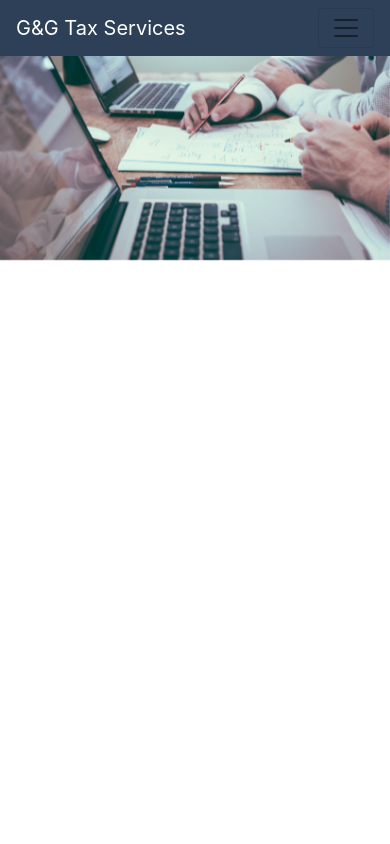
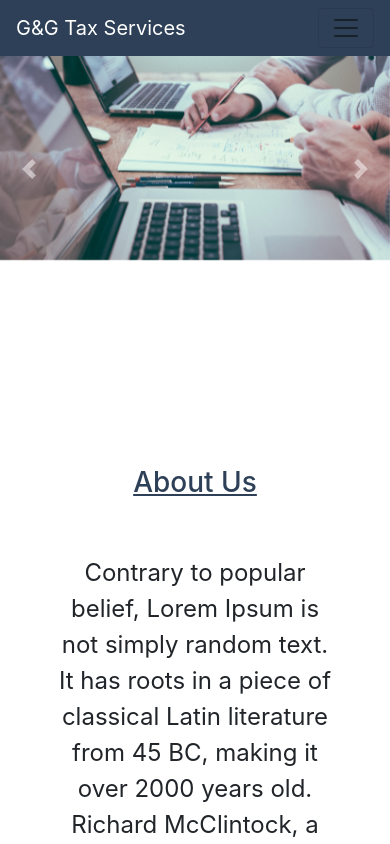
Before and after one commit to Jeffrey-A/g-and-g-tax-services, a React (Create React App) app: page / in a window 390 px wide. Shown: the top 844 px of the page. Built offline with nearby package versions, Linux system fonts and the light colour scheme.

Commit message:
fixed welcome section

```diff
--- a/src/App.css
+++ b/src/App.css
@@ -68,6 +68,10 @@
 @media (max-width: 600px) {
   .nav-item {
     text-align: center;
+  }
+
+  .carousel-item {
+    height: 40vh;
   }
 
   .navbar-nav {
```
